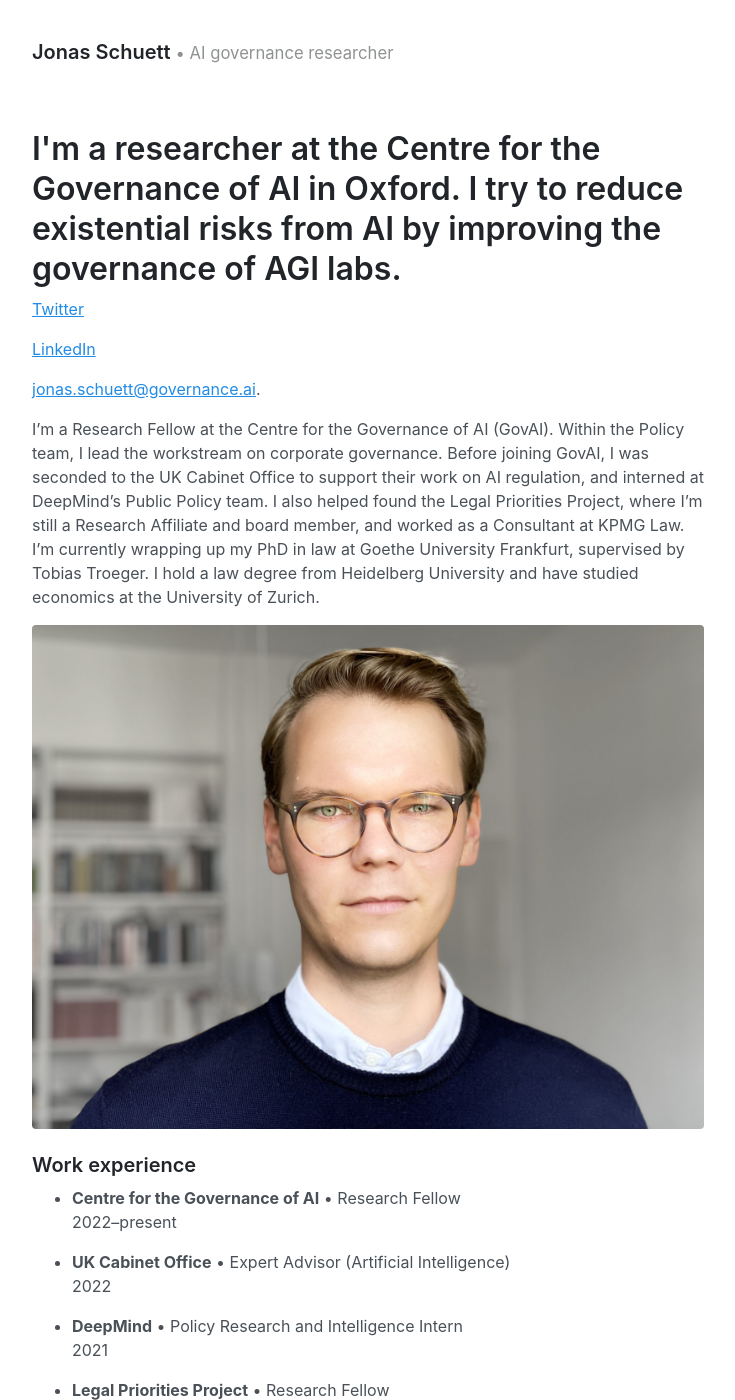
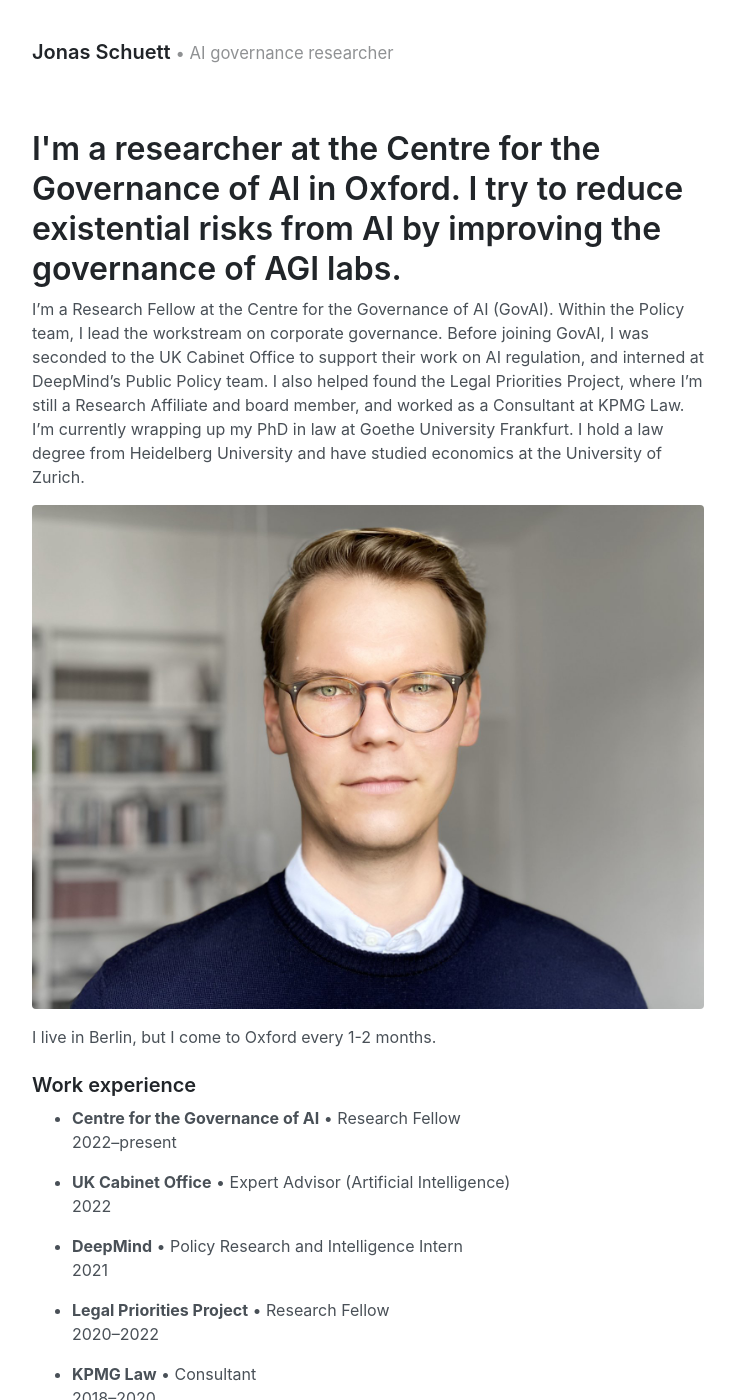
Before and after one commit to jonasschuett/jonasschuett.github.io, a Jekyll site: the page built from _posts/2020-04-04-introduction.md, in a window 1280 px wide and 1400 px high. Shown: the whole window, without its empty margins (272-1007 px from the left). Built offline with Jekyll 4.4.1, drawn with Linux system fonts in a browser that asks for light colours.

Commit message:
Update 2020-04-04-introduction.md

```diff
--- a/_posts/2020-04-04-introduction.md
+++ b/_posts/2020-04-04-introduction.md
@@ -3,16 +3,11 @@ layout: page
 title: I'm a researcher at the Centre for the Governance of AI in Oxford. I try to reduce existential risks from AI by improving the governance of AGI labs.
 ---
 
-[Twitter](https://twitter.com/jonasschuett)
-
-[LinkedIn](https://www.linkedin.com/in/jonasschuett)
-
-[jonas.schuett@governance.ai](mailto:jonas.schuett@governance.ai).
-
-
-I'm a Research Fellow at the Centre for the Governance of AI (GovAI). Within the Policy team, I lead the workstream on corporate governance. Before joining GovAI, I was seconded to the UK Cabinet Office to support their work on AI regulation, and interned at DeepMind’s Public Policy team. I also helped found the Legal Priorities Project, where I'm still a Research Affiliate and board member, and worked as a Consultant at KPMG Law. I'm currently wrapping up my PhD in law at Goethe University Frankfurt, supervised by Tobias Troeger. I hold a law degree from Heidelberg University and have studied economics at the University of Zurich.
+I'm a Research Fellow at the Centre for the Governance of AI (GovAI). Within the Policy team, I lead the workstream on corporate governance. Before joining GovAI, I was seconded to the UK Cabinet Office to support their work on AI regulation, and interned at DeepMind’s Public Policy team. I also helped found the Legal Priorities Project, where I'm still a Research Affiliate and board member, and worked as a Consultant at KPMG Law. I'm currently wrapping up my PhD in law at Goethe University Frankfurt. I hold a law degree from Heidelberg University and have studied economics at the University of Zurich.
 
 ![Jonas Schuett](/jonasschuett.jpg "Jonas Schuett")
+
+I live in Berlin, but I come to Oxford every 1-2 months.
 
 
 ### Work experience
```
